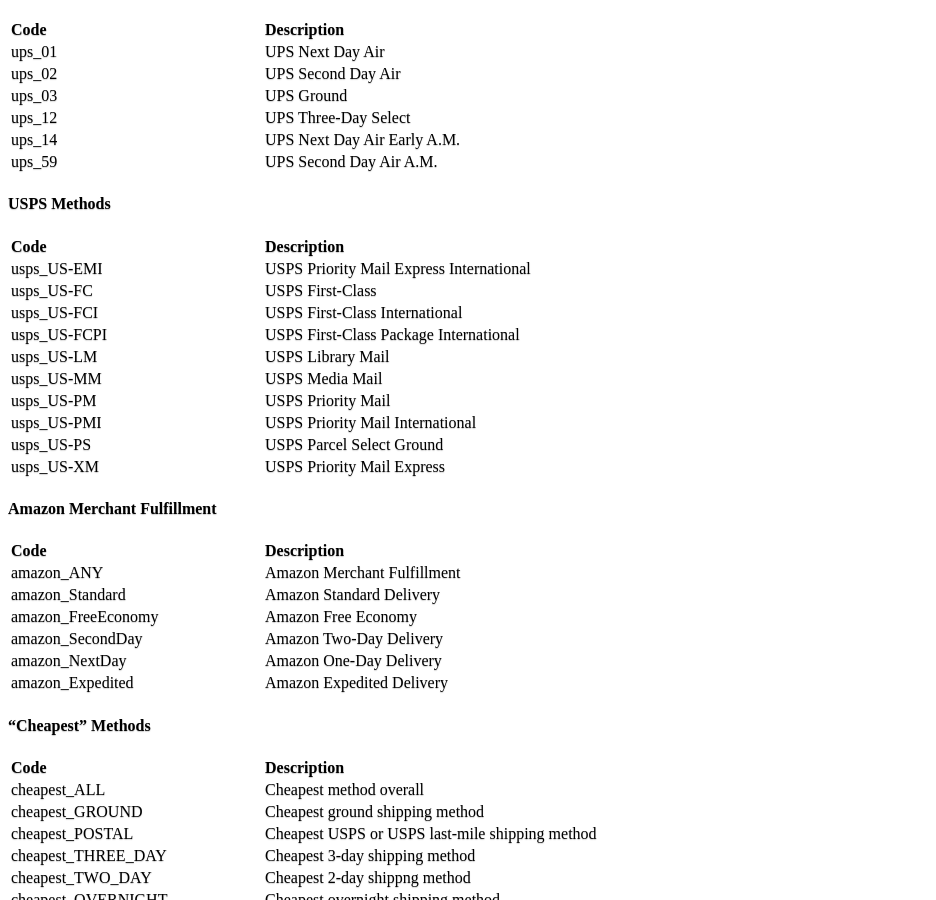
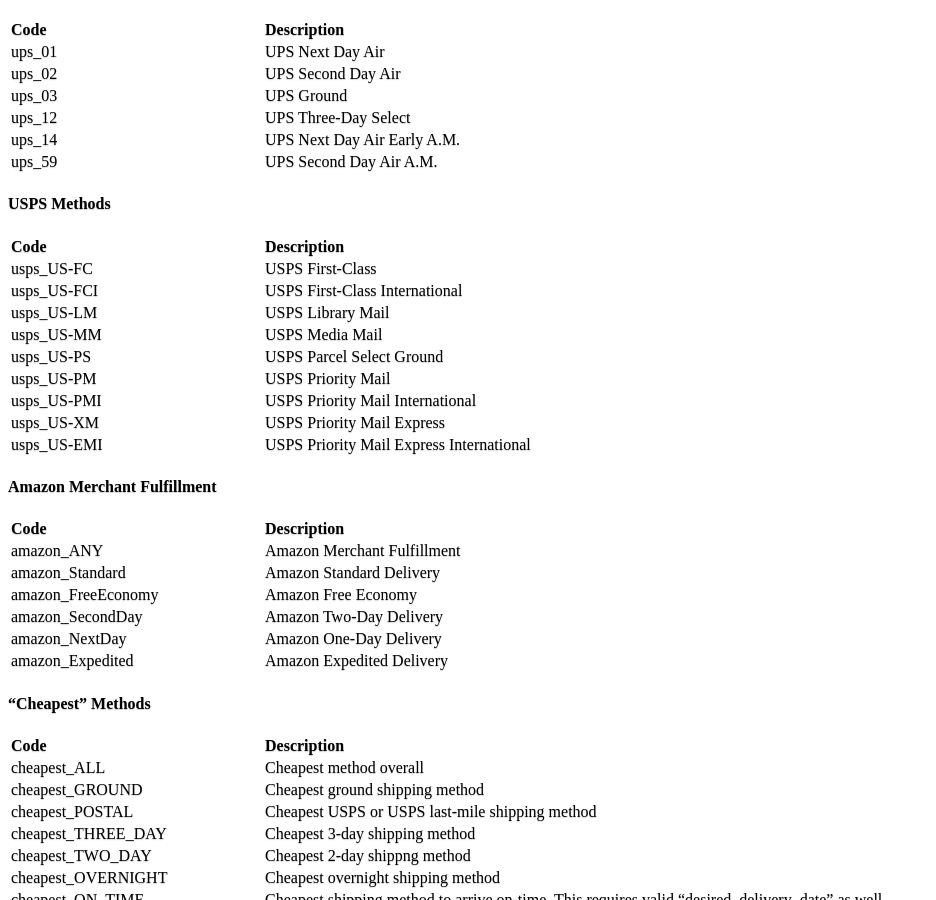
Before and after one commit to ShipStream/shipstream.github.io, a Jekyll site: the page built from _posts/2014-07-25-shipping-methods.md, in a window 1280 px wide and 900 px high, scrolled down 1021 px. Shown: the whole window, without its empty margins (0-936 px from the left). Built offline with Jekyll 4.4.1, drawn with Linux system fonts in a browser that asks for light colours; a style sheet for code colours, icons or effects is not loaded.

Commit message:
Remove FCPI, update order.  noref

```diff
--- a/_posts/2014-07-25-shipping-methods.md
+++ b/_posts/2014-07-25-shipping-methods.md
@@ -40,16 +40,15 @@ The following shipping methods are supported by the API where a "shipping_method
 
 | Code | Description |
 |:-----|:-------------|
-| usps_US-EMI | USPS Priority Mail Express International |
 | usps_US-FC | USPS First-Class |
 | usps_US-FCI | USPS First-Class International |
-| usps_US-FCPI | USPS First-Class Package International |
 | usps_US-LM | USPS Library Mail |
 | usps_US-MM | USPS Media Mail |
+| usps_US-PS | USPS Parcel Select Ground |
 | usps_US-PM | USPS Priority Mail |
 | usps_US-PMI | USPS Priority Mail International |
-| usps_US-PS | USPS Parcel Select Ground |
 | usps_US-XM | USPS Priority Mail Express |
+| usps_US-EMI | USPS Priority Mail Express International |
 
 #### Amazon Merchant Fulfillment
 
```
